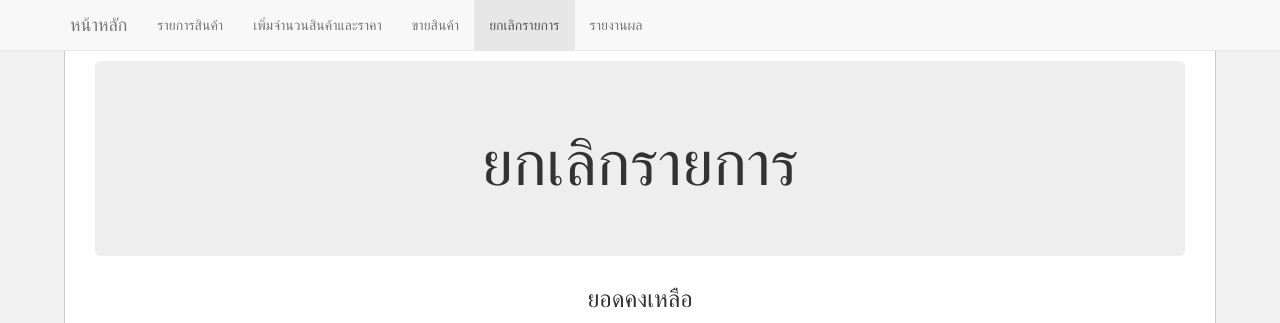
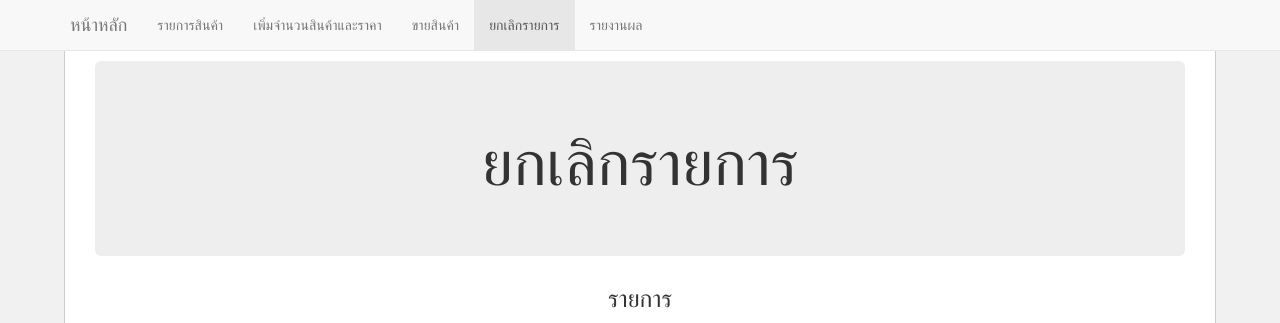
Before and after one commit to moswngskrn/TireStock, a PHP site: page /cancel_order.php in a window 1280 px wide. Shown: the top 323 px of the page. Run offline with PHP 8.4, Linux system fonts and the light colour scheme; data that the repository does not hold is empty.

Commit message:
initial commit

```diff
--- a/cancel_order.php
+++ b/cancel_order.php
@@ -108,7 +108,7 @@
 		<div class="jumbotron" align="center">
 			<h1>ยกเลิกรายการ</h1>
 		</div>
-		<center><h3>ยอดคงเหลือ</h3></center>
+		<center><h3>รายการ</h3></center>
 			<table class='table'>
 				<thead>
 				  <tr>
```
